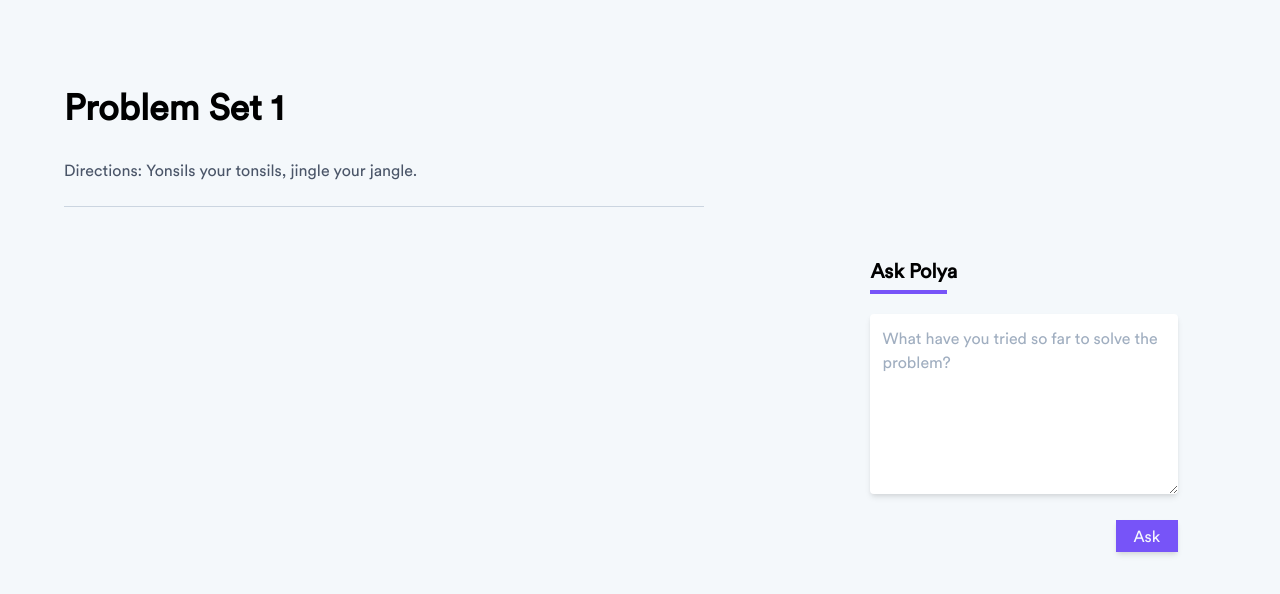
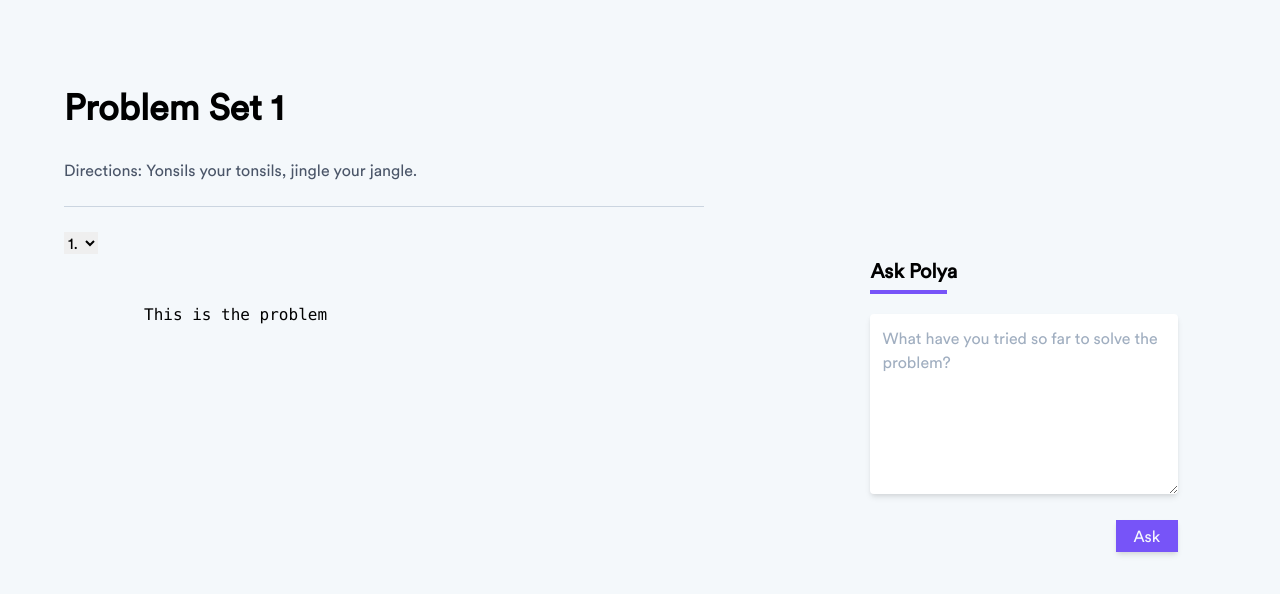
Before and after one commit to HackIllinoisPedagogy/homeroom-web, a React (Create React App) app: page /assignment in a window 1280 px wide. Shown: the top 594 px of the page. Built offline with nearby package versions, Linux system fonts and the light colour scheme; the HTML template or start-up script is replaced by a standard one.

Commit message:
Updated Assignment.js
Finished problem selection

```diff
--- a/package.json
+++ b/package.json
@@ -16,6 +16,7 @@
     "react-dom": "^16.13.1",
     "react-router-dom": "^5.2.0",
     "react-scripts": "3.4.1",
+    "reactjs-dropdown-component": "^1.1.2",
     "tailwindcss": "^1.6.2"
   },
   "scripts": {
--- a/src/components/assignment/Assignment.js
+++ b/src/components/assignment/Assignment.js
@@ -1,6 +1,5 @@
 import React from 'react';
 import "../../tailwind.css";
-
 import Tutor from './Tutor.js';
 
 class ProblemSet {
@@ -8,15 +7,24 @@ class ProblemSet {
 		this.title = "Problem Set 1";
 		this.description = "Directions: Yonsils your tonsils, jingle your jangle."
 		this.problems = [{
-			problem: "",
+			problem: "This is the problem",
 			solution: "Since these form a geometric series, $\frac{\log_2{x}}{\log_4{x}}$ is the common ratio. " +
 				"Rewriting this, we get $\frac{\log_x{4}}{\log_x{2}} = \log_2{4} = 2$ by base change formula. " +
 				"Therefore, the common ratio is 2. Now $\frac{\log_4{x}}{\log_8{2x}} = 2 \implies " +
 				"\log_4{x} = 2\log_8{2} + 2\log_8{x} \implies \frac{1}{2}\log_2{x} = \frac{2}{3} + \frac{2}{3}\log_2{x}$. " +
 				"$\implies -\frac{1}{6}\log_2{x} = \frac{2}{3} \implies \log_2{x} = -4 \implies x = \frac{1}{16}$. Therefore, $1 + 16 = \boxed{017}$."
-		}];
+		},{
+			problem: "Second problem",
+			solution: "eee"
+		},{
+			problem: "third",
+			solution: "yeet"
+		}
+		];
 	}
+
 }
+// individual component.js
 
 class Assignment extends React.Component {
 	constructor(props) {
@@ -25,27 +33,40 @@ class Assignment extends React.Component {
 			// problems = props.problems,
 			curr_problem: 0,
 			problemSet: props.problemSet,
+			listOpen: false,
+			headerTitle: this.props.title,
 		};
 	}
 
 	changeProblem(i) {
 		this.setState({
-			problems: this.state.problems,
+			//problems: this.state.problems,
 			curr_problem: i,
 		});
 	}
-
+// on the click, few things need to happen
+	//1 set currProblem to that index
+	//1.5 save that index so that you can refer to it later
+	//2 this should in turn display that problem
 	render() {
 		let prob = this.state.problemSet;
-
 		return (
 			<div id="page">
 				<div id="content" className="">
 					<div id="pset-title" className="px-16 py-20 w-3/5 float-left">
 						<h3 className="text-black font-bold text-4xl"> {prob.title} </h3>
 						<p className="text-gray-700 py-6 border border-gray-400 border-t-0 border-r-0 border-l-0 border-b-1"> {prob.description} </p>
+						<div id="dropdown" className="py-6">
+							<select name="probs" id="probs" onChange={(event) => this.changeProblem(event.target.value)}>
+								<option value="0">1.</option>
+								<option value="1">2.</option>
+								<option value="2">3.</option>
+							</select>
+						</div>
+						<div id="problem" className="px-20 py-6 font-mono">
+							{prob.problems[this.state.curr_problem].problem}
+						</div>
 					</div>
-
 					<div id="tutor-spacing" className="h-64 float-right w-2/5">
 					</div>
 					<div id="tutor-container" className="h-auto float-right w-2/5 flex justify-center">
```
Also changed, not shown: 1 other file (tests, documents, lock files or other folders).
